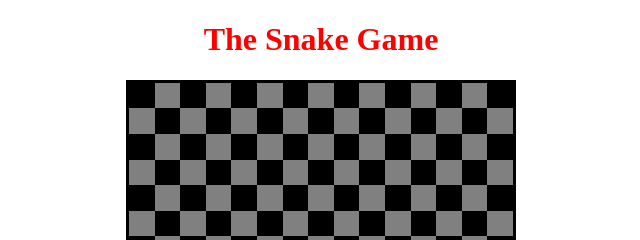
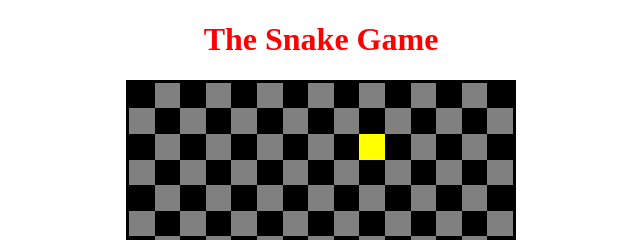
Before and after one commit to michael-lugashi/snakeGame, a plain HTML site: page index.html in a window 1280 px wide. Shown: the top 240 px of the page, 319-959 px from the left. Drawn offline with Linux system fonts and the light colour scheme.

Commit message:
Created The Snake
I Identify the snake by the class snake. I give a random element the glass snake every start of game. I make it so that the snake cannot be within two blocks of the boundary at the start of the game.

```diff
--- a/index.css
+++ b/index.css
@@ -28,3 +28,6 @@ body {
     width: 2vw;
     height: 2vw;
 }
+.snake {
+    background-color: yellow;
+}
--- a/index.js
+++ b/index.js
@@ -14,7 +14,16 @@ function buildSnakeGrid() {
         }
         snakeGrid.push(gridRow)
     }
+    makeSnake(snakeGrid)
 }
+
+function makeSnake(snakeGrid) {
+    const randomRow = Math.floor(Math.random()*11)
+    const randomCol = Math.floor(Math.random()*11)
+    const snake = snakeGrid[randomRow+2][randomCol+2]
+    snake.classList.add('snake')
+}
+
 
 function createElem(tagName, cls) {
     const newElem = document.createElement(tagName)
```
